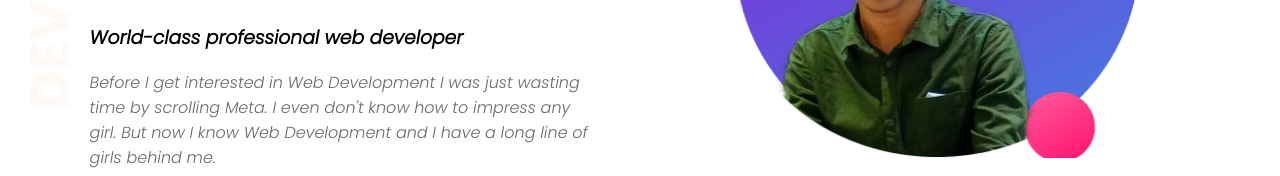
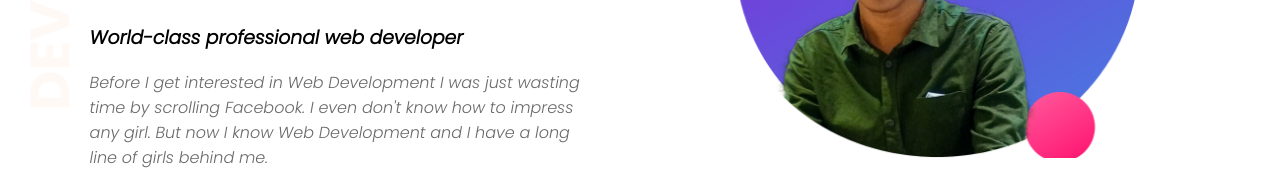
Before and after one commit to Asitkdey540/portfolio-site, a plain HTML site: page index.html in a window 1280 px wide. Shown: the part 252-428 px from the top of the page. Drawn offline with Linux system fonts and the light colour scheme.

Commit message:
changed Meta -> Facebook

```diff
--- a/index.html
+++ b/index.html
@@ -19,7 +19,7 @@
             <h1>Welcome To</h1>
             <h1> <span class="highlighter">Asit Dey's </span>Website</h1>
             <h3>World-class professional web developer</h3>
-            <p>Before I get interested in Web Development I was just wasting time by scrolling Meta. I even don't know
+            <p>Before I get interested in Web Development I was just wasting time by scrolling Facebook. I even don't know
                 how to impress any girl. But now I know Web Development and I have a long line of girls behind me.</p>
             <a class="link_btn" target="_blank" href="https://www.linkedin.com/in/asit-kumar-dey-9396631ba/">Hire Me</a>
         </div>
```
